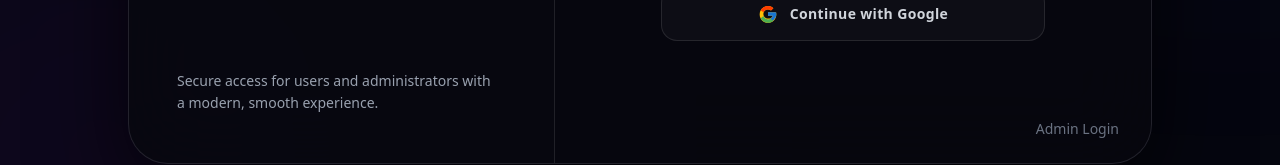
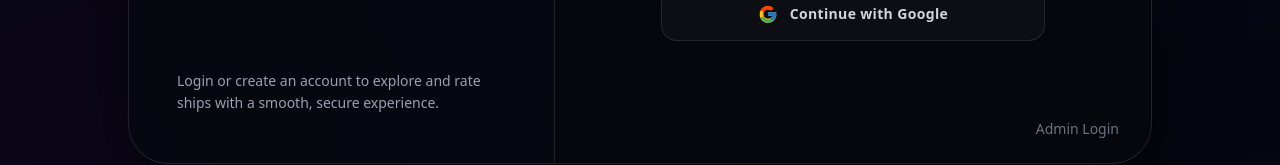
Before and after one commit to akashverma712/rate-my-ship, a React (Vite) app: page / in a window 1280 px wide. Shown: the part 556-721 px from the top of the page. Built offline with nearby package versions, Linux system fonts and the light colour scheme; no server answers.

Commit message:
design changes

```diff
--- a/src/components/auth/AuthCard.jsx
+++ b/src/components/auth/AuthCard.jsx
@@ -15,25 +15,25 @@ export default function AuthPage({
   onGoogle
 }) {
   return (
-    <div className="min-h-screen w-full bg-[#05060f] flex items-center justify-center px-4 relative overflow-hidden">
+    <div className="min-h-screen w-full bg-[#05060f] flex items-center justify-center px-4 py-6 relative overflow-hidden">
 
       {/* background blobs */}
       <motion.div
         animate={{ x: [0, 100, 0], y: [0, -50, 0], scale: [1, 1.2, 1] }}
-        transition={{ duration: 22, repeat: Infinity, ease: "linear" }}
-        className="absolute -top-40 -right-40 w-[520px] h-[520px] bg-indigo-600/15 blur-[140px] rounded-full"
+        transition={{ duration: 20, repeat: Infinity, ease: "linear" }}
+        className="absolute -top-32 -right-32 w-[520px] h-[520px] bg-indigo-600/10 blur-[140px] rounded-full"
       />
       <motion.div
-        animate={{ x: [0, -80, 0], y: [0, 100, 0], scale: [1, 1.15, 1] }}
-        transition={{ duration: 18, repeat: Infinity, ease: "linear" }}
-        className="absolute -bottom-40 -left-40 w-[620px] h-[620px] bg-purple-900/15 blur-[160px] rounded-full"
+        animate={{ x: [0, -80, 0], y: [0, 100, 0], scale: [1, 1.1, 1] }}
+        transition={{ duration: 15, repeat: Infinity, ease: "linear" }}
+        className="absolute -bottom-32 -left-32 w-[620px] h-[620px] bg-purple-900/10 blur-[140px] rounded-full"
       />
 
       <motion.div
-        initial={{ opacity: 0, scale: 0.96 }}
+        initial={{ opacity: 0, scale: 0.95 }}
         animate={{ opacity: 1, scale: 1 }}
-        transition={{ duration: 0.7, ease: "easeOut" }}
-        className="flex w-full max-w-5xl min-h-[640px] bg-[#0a0b14]/90 backdrop-blur-2xl rounded-[2.5rem] overflow-hidden border border-white/10 shadow-[0_30px_90px_rgba(0,0,0,0.7)] z-10"
+        transition={{ duration: 0.8, ease: "easeOut" }}
+        className="flex w-full max-w-5xl min-h-[640px] bg-[#0a0b14]/85 backdrop-blur-2xl rounded-[2.5rem] overflow-hidden border border-white/10 shadow-[0_25px_80px_rgba(0,0,0,0.6)] z-10"
       >
 
         {/* LEFT */}
@@ -42,14 +42,14 @@ export default function AuthPage({
             <div className="w-12 h-12 bg-indigo-600 rounded-xl flex items-center justify-center text-lg">
               🚢
             </div>
-            <h1 className="text-2xl font-extrabold text-white tracking-tight">
+            <h1 className="text-2xl font-black text-white tracking-tight">
               Rate My Ship<span className="text-indigo-500">.</span>
             </h1>
           </div>
 
-          <p className="text-gray-400 text-sm leading-relaxed max-w-xs">
-            Secure access for users and administrators with a modern, smooth
-            experience.
+          <p className="text-sm text-gray-400 leading-relaxed max-w-xs">
+            Login or create an account to explore and rate ships with a smooth,
+            secure experience.
           </p>
         </div>
 
@@ -68,7 +68,7 @@ export default function AuthPage({
                   transition={{ type: "spring", stiffness: 300, damping: 25 }}
                   className="absolute w-11 h-8 bg-indigo-600 rounded-full"
                 />
-                <div className="relative z-10 w-full flex justify-between px-4 text-[10px] font-bold uppercase tracking-wider">
+                <div className="relative z-10 w-full flex justify-between px-4 text-[10px] font-black uppercase tracking-wider">
                   <span className={isLogin ? "text-white" : "text-gray-500"}>
                     Login
                   </span>
@@ -81,15 +81,25 @@ export default function AuthPage({
           )}
 
           <div className="max-w-sm mx-auto w-full">
-            <h2 className="text-4xl font-extrabold text-white mb-10 tracking-tight">
-              {isAdminLogin ? "Admin Access" : isLogin ? "Welcome back" : "Get started"}
+            <h2 className="text-4xl font-bold text-white mb-10 tracking-tight">
+              {isAdminLogin
+                ? "Admin Access"
+                : isLogin
+                ? "Welcome back"
+                : "Get started"}
             </h2>
 
             {/* USER SIGNUP */}
             {!isLogin && !isAdminLogin && (
               <>
-                <Input placeholder="Full Name" onChange={(e) => setUsername(e.target.value)} />
-                <Input placeholder="Email Address" onChange={(e) => setEmail(e.target.value)} />
+                <Input
+                  placeholder="Full Name"
+                  onChange={(e) => setUsername(e.target.value)}
+                />
+                <Input
+                  placeholder="Email Address"
+                  onChange={(e) => setEmail(e.target.value)}
+                />
               </>
             )}
 
@@ -100,6 +110,7 @@ export default function AuthPage({
               />
             )}
 
+            {/* PASSWORD — USER LOGIN (UNCHANGED LOGIC) */}
             {!isAdminLogin && isLogin && (
               <Input
                 type="password"
@@ -135,7 +146,6 @@ export default function AuthPage({
           >
             {isAdminLogin ? "Switch to User" : "Admin Login"}
           </div>
-
         </div>
       </motion.div>
     </div>
```
